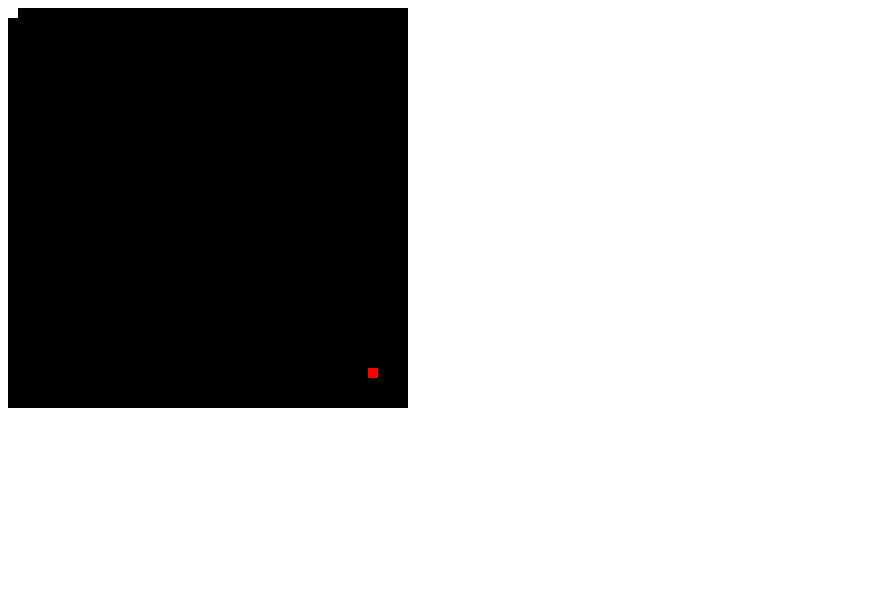
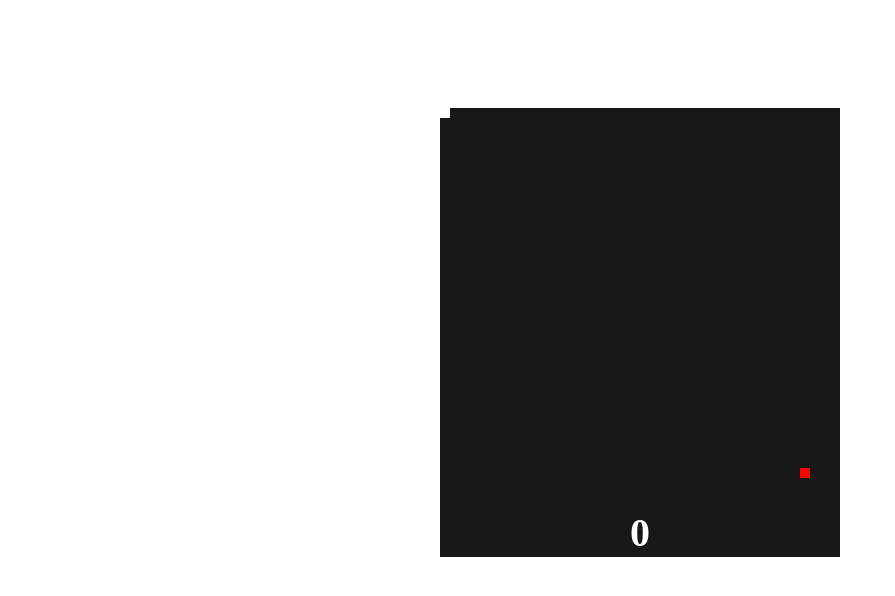
Before and after one commit to kaetaen/valetines-day-easter-egg, a plain HTML site: page index.html in a window 1280 px wide. Shown: the whole page, without its empty margins (0-895 px from the left). Drawn offline with Linux system fonts and the light colour scheme.

Commit message:
add point counter, div around game, and minimal stylization

```diff
--- a/index.html
+++ b/index.html
@@ -3,19 +3,54 @@
 <head>
 	<meta charset="UTF-8">
 	<title> Valentine's Day Easter-Egg </title>
+  <style>
+#content {
+  display: flex;
+  flex: 1;
+  flex-direction: column;
+  align-items: center;
+}
+
+#tela {
+  margin-top: 100px;
+}
+
+#pointMark {
+  background-color: #181818;
+  width: 400px;
+  color: white;
+  text-align: center;
+}
+
+#pointMark p {
+  font-size: 40px;
+  font-weight: 600;
+  margin: 1px;
+  color: white;
+}
+
+  </style>
 </head>
 <body>
+  <div id="content">
 	  <canvas id="tela" width="400" height="400">
 		  Seu navegador não suporta este jogo
 	  </canvas>
+    <div id='pointMark'>
+      <p> 0 </p>
+    </div>
+  <div>
 
 	<script>
 
-		const  canvas = document.getElementById('tela')
-		const  ctx = canvas.getContext('2d')
+		const canvas = document.getElementById('tela')
+		const ctx = canvas.getContext('2d')
+    const pointMark = document.querySelector('#pointMark p')
 
 		const width = canvas.width
 	  const height = canvas.height
+
+    gamePage = true
 
     var points = 0
 
@@ -25,8 +60,8 @@
     var ax = ay =	randNum - (randNum % 10)
 
 		function game () {
-
-			ctx.fillStyle = 'black'
+      if (gamePage === true){
+        ctx.fillStyle = '#181818'
         ctx.fillRect(0, 0, width, height)
 
         ctx.fillStyle = 'white'
@@ -39,9 +74,17 @@
           randNum = Math.floor(Math.random() * 390)
           ax = ay =	randNum - (randNum % 10)
           points += 1
+          pointMark.innerText = points
+
+        if (points === 7){
+          gamePage = false
+          pointMark.style.color = 'red'
+          drawHeart()
+        }
+
       }
     }
-
+  }
 
 		function moviment (event) {
 
@@ -55,7 +98,6 @@
 			switch (event.keyCode) {
 				case move.up:
           py <= 0 ? py = 390 : py -= 10
-          console.log(py)
 				break
 
 				case move.down:
@@ -72,6 +114,7 @@
 		}
 
     function drawHeart () {
+
       ctx.fillRect(0, 0, width, height)
     	ctx.fillStyle = '#181818'
 
@@ -113,7 +156,6 @@
       ctx.fillStyle = "#ffc2ab";
       ctx.textAlign = "center";
       ctx.fillText("Feliz Dia dos Namorados", 200, 360);
-
     }
 
 		window.addEventListener('keydown', moviment, true)
```
Lines whose indentation alone changed are shown as unchanged.
